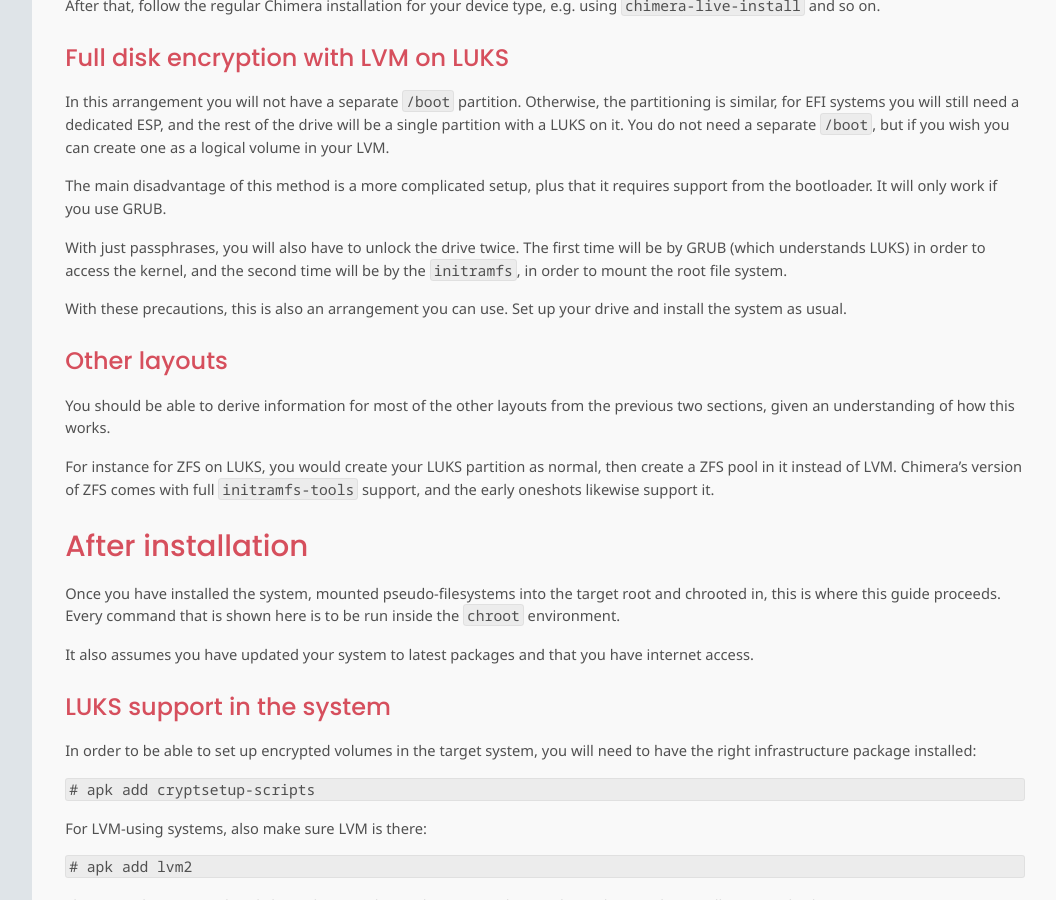
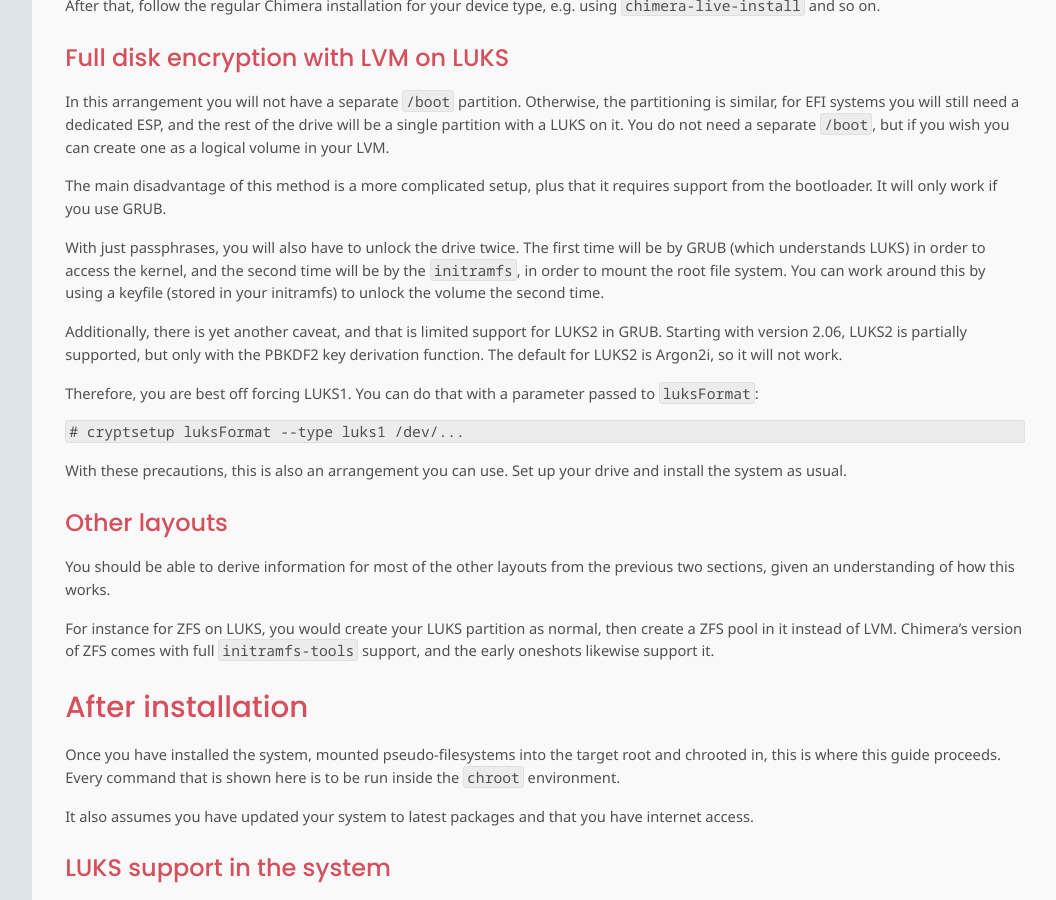
Before and after one commit to chimera-linux/chimera-linux.github.io, a Jekyll site: the page built from _docs/installation/encrypted.md, in a window 1280 px wide and 900 px high, scrolled down 1992 px. Shown: the whole window, without its empty margins (222-1278 px from the left). Built offline with Jekyll 4.4.1, drawn with Linux system fonts in a browser that asks for light colours.

Commit message:
add note about luks2 for grub

````diff
--- a/_docs/installation/encrypted.md
+++ b/_docs/installation/encrypted.md
@@ -133,7 +133,20 @@
 With just passphrases, you will also have to unlock the drive twice. The first
 time will be by GRUB (which understands LUKS) in order to access the kernel,
 and the second time will be by the `initramfs`, in order to mount the root
-file system.
+file system. You can work around this by using a keyfile (stored in your
+initramfs) to unlock the volume the second time.
+
+Additionally, there is yet another caveat, and that is limited support for
+LUKS2 in GRUB. Starting with version 2.06, LUKS2 is partially supported,
+but only with the PBKDF2 key derivation function. The default for LUKS2
+is Argon2i, so it will not work.
+
+Therefore, you are best off forcing LUKS1. You can do that with a parameter
+passed to `luksFormat`:
+
+```
+# cryptsetup luksFormat --type luks1 /dev/...
+```
 
 With these precautions, this is also an arrangement you can use. Set up your
 drive and install the system as usual.
````
